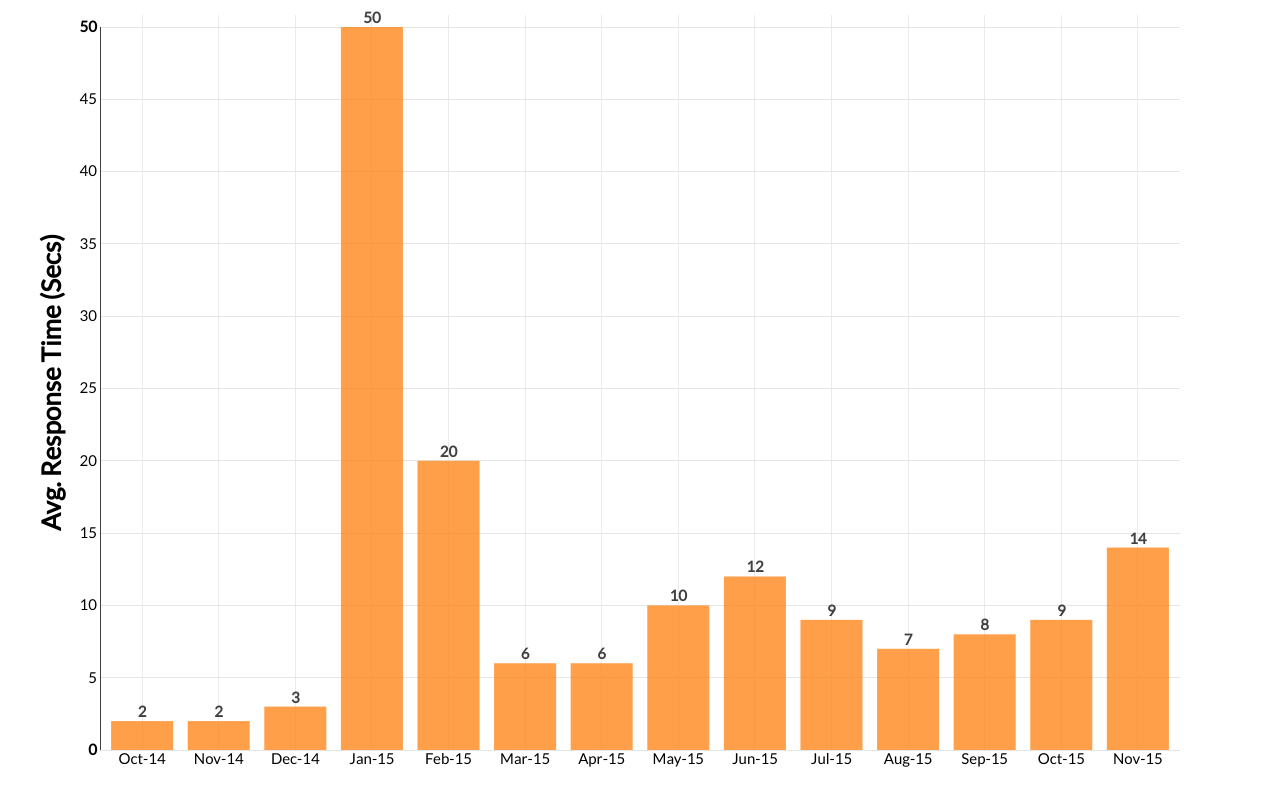
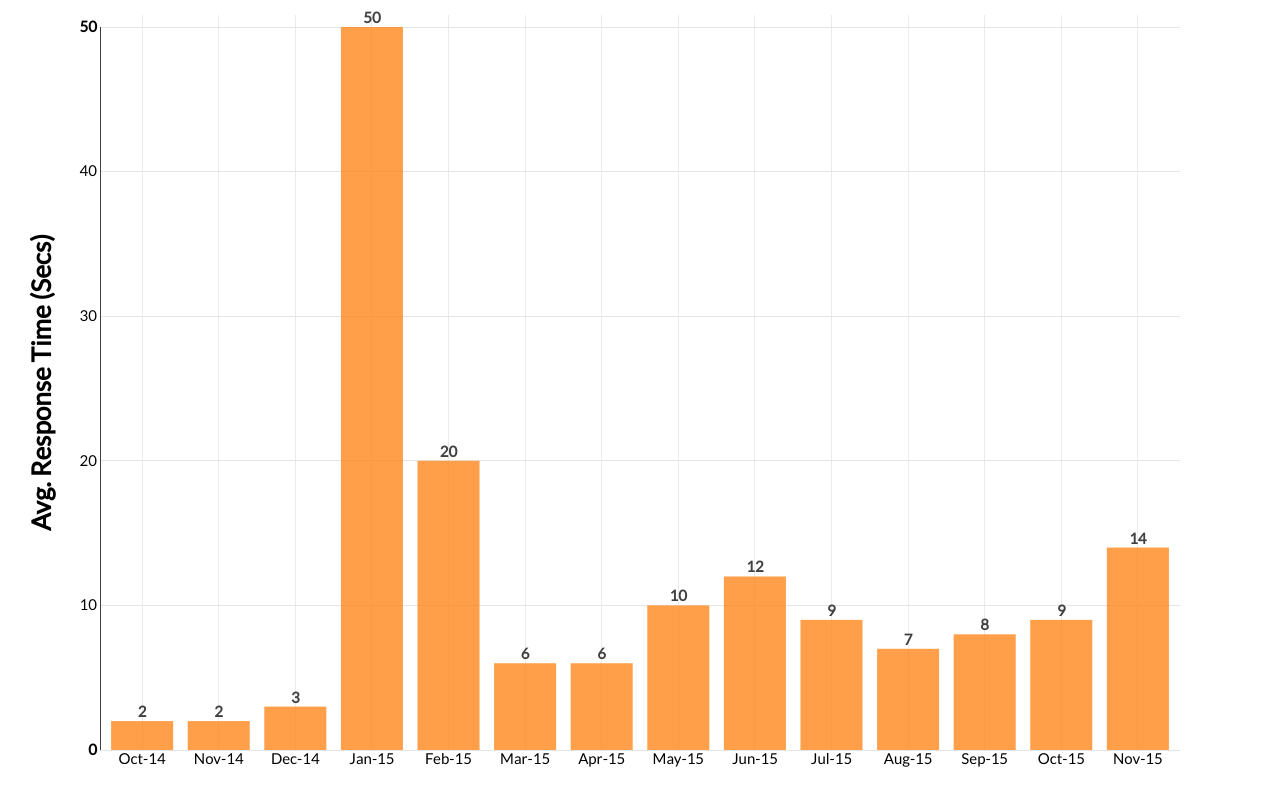
Before and after one commit to timothymartin76/SSBI, a website: page Oct_Nov/Chats_AvgResponseTime.html in a window 1280 px wide. Drawn offline with nearby package versions, Linux system fonts and the light colour scheme.

Commit message:
Update Chats_AvgResponseTime.html

```diff
--- a/Oct_Nov/Chats_AvgResponseTime.html
+++ b/Oct_Nov/Chats_AvgResponseTime.html
@@ -129,9 +129,9 @@
 
     chart.yAxis
         .axisLabel('Avg. Response Time (Secs)')
-		.axisLabelDistance(-10)
+		.axisLabelDistance(0)
          .tickFormat(d3.format(','))
-         .ticks(8);
+         .ticks(4);
 
     chart.valueFormat(d3.format(','));
 
```
